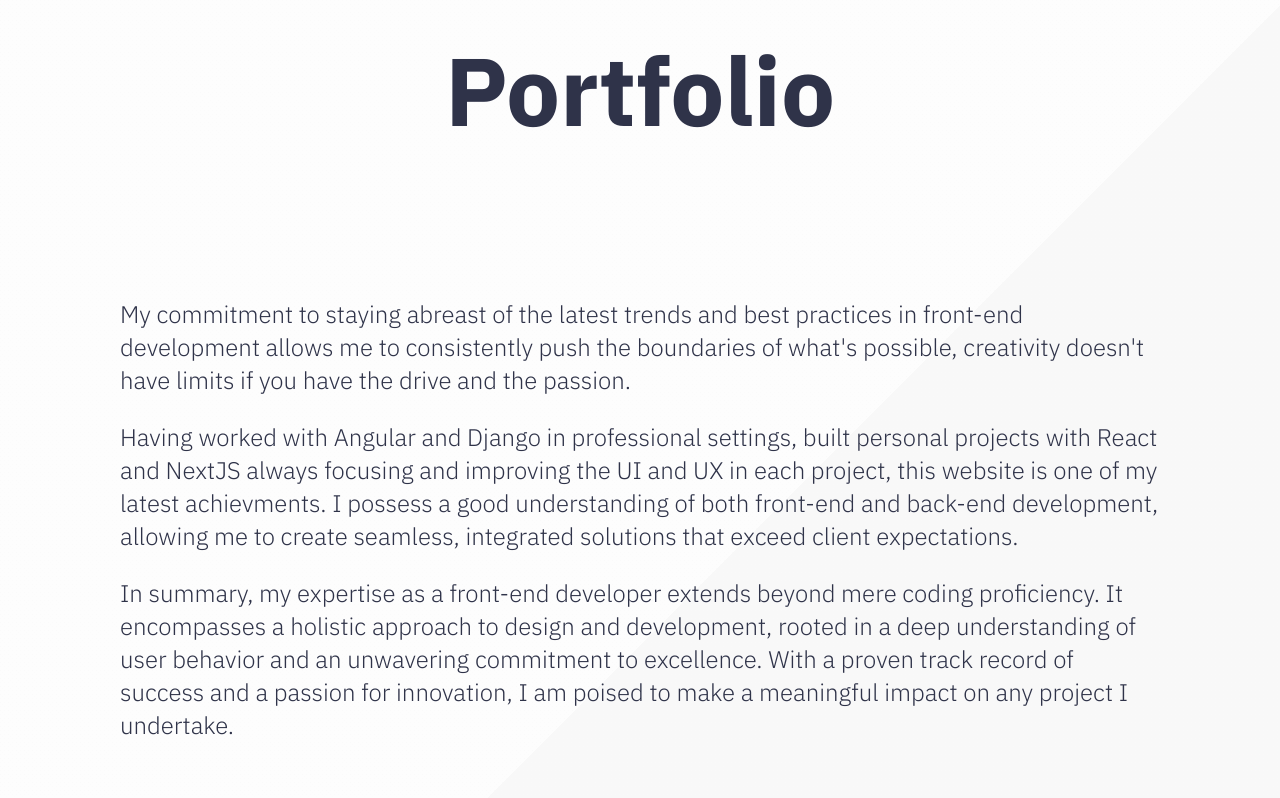
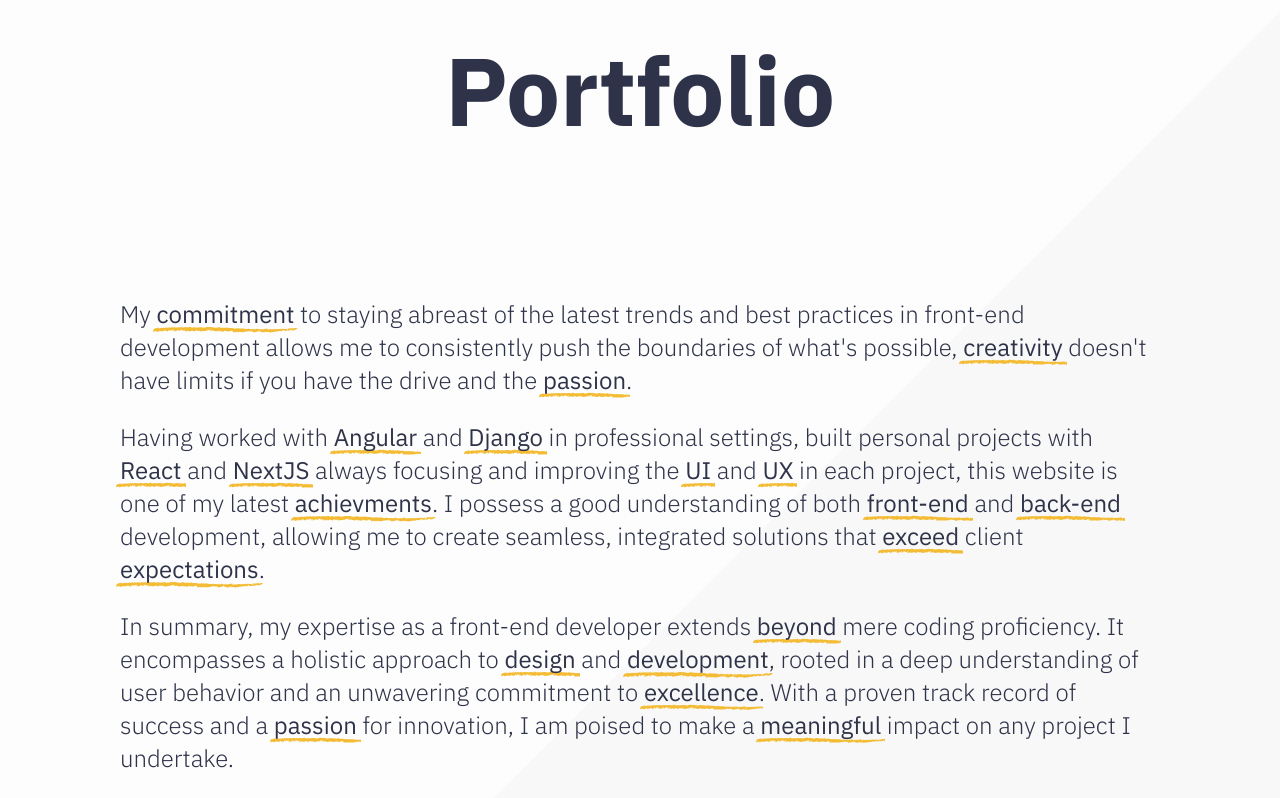
Before and after one commit to lordrichard6/portfolio24, a React (Vite) app: page /projects in a window 1280 px wide. Shown: the part 918-1716 px from the top of the page. Built offline with nearby package versions, Linux system fonts and the light colour scheme.

Commit message:
task:beautify projects intro text

```diff
--- a/src/_root/pages/Projects.jsx
+++ b/src/_root/pages/Projects.jsx
@@ -17,9 +17,9 @@ const headerText = {
 
 const portfolioIntro = {
   title: "Portfolio",
-  text1: "My commitment to staying abreast of the latest trends and best practices in front-end development allows me to consistently push the boundaries of what's possible, creativity doesn't have limits if you have the drive and the passion.",
-  text2: "Having worked with Angular and Django in professional settings, built personal projects with React and NextJS always focusing and improving the UI and UX in each project, this website is one of my latest achievments. I possess a good understanding of both front-end and back-end development, allowing me to create seamless, integrated solutions that exceed client expectations.",
-  text3: "In summary, my expertise as a front-end developer extends beyond mere coding proficiency. It encompasses a holistic approach to design and development, rooted in a deep understanding of user behavior and an unwavering commitment to excellence. With a proven track record of success and a passion for innovation, I am poised to make a meaningful impact on any project I undertake."
+  text1: <p>My <strong>commitment</strong> to staying abreast of the latest trends and best practices in front-end development allows me to consistently push the boundaries of what's possible, <strong>creativity</strong> doesn't have limits if you have the drive and the <strong>passion</strong>.</p>,
+  text2: <p>Having worked with <strong>Angular</strong> and <strong>Django</strong> in professional settings, built personal projects with <strong>React</strong> and <strong>NextJS</strong> always focusing and improving the <strong>UI</strong> and <strong>UX</strong> in each project, this website is one of my latest <strong>achievments</strong>. I possess a good understanding of both <strong>front-end</strong> and <strong>back-end</strong> development, allowing me to create seamless, integrated solutions that <strong>exceed</strong> client <strong>expectations</strong>.</p>,
+  text3: <p>In summary, my expertise as a front-end developer extends <strong>beyond</strong> mere coding proficiency. It encompasses a holistic approach to <strong>design</strong> and <strong>development</strong>, rooted in a deep understanding of user behavior and an unwavering commitment to <strong>excellence</strong>. With a proven track record of success and a <strong>passion</strong> for innovation, I am poised to make a <strong>meaningful</strong> impact on any project I undertake.</p>
 }
 
 const tags = ["#all", "#javascript", "#python", "#typescript", "#react", "#nextjs", "#angular", "#django"];
@@ -61,11 +61,11 @@ const Projects = () => {
       <section className="portfolio-intro section-width-default w-full flex-centered relative mb-20 lg:mb-40">
         <div className="flex-centered flex-col">
           <h1 className='mb-20 lg:mb-40'>{portfolioIntro.title}</h1>
-          <p>{portfolioIntro.text1}</p>
+          {portfolioIntro.text1}
           <br />
-          <p>{portfolioIntro.text2}</p>
+          {portfolioIntro.text2}
           <br />
-          <p>{portfolioIntro.text3}</p>
+          {portfolioIntro.text3}
         </div>
       </section>
 
--- a/src/styles/customs.scss
+++ b/src/styles/customs.scss
@@ -212,3 +212,44 @@ button {
 .btn-tag {
   @apply text-2xl lg:text-[32px] font-bold bg-[#C4E4FF] dark:bg-[#00224D] px-4 py-2 lg:px-8 lg:py-4 rounded-lg;
 }
+
+strong {
+  position: relative;
+
+  &::after {
+    content: '';
+    position: absolute;
+    bottom: -0.125rem;
+    left: -0.5rem;
+    right: -0.5rem;
+    height: 0.75rem;
+
+    // Position the line behind the text so that
+    // it is still easily readable
+    z-index: -1;
+
+    // The SVG is added as an SVG background image
+    background-image: url('/src/assets/icons/underline.svg');
+    background-repeat: no-repeat;
+
+    // This allows the SVG to flex in size to fit
+    // any length of word. If the word is short,
+    // the SVG will be stretched vertically, if it
+    // is long, the SVG will be stretched horizontally.
+    // The jagged nature of this particular SVG works
+    // with this transforming.
+    background-size: cover;
+  }
+}
+
+p > strong {
+  font-weight: 400;
+
+  &::after {
+    // Specific positioning for smaller text
+    bottom: -0.2rem;
+    height: 0.5rem;
+    left: -0.25rem;
+    right: -0.25rem;
+  }
+}
```
Also changed, not shown: src/assets/icons/underline.svg (added).
